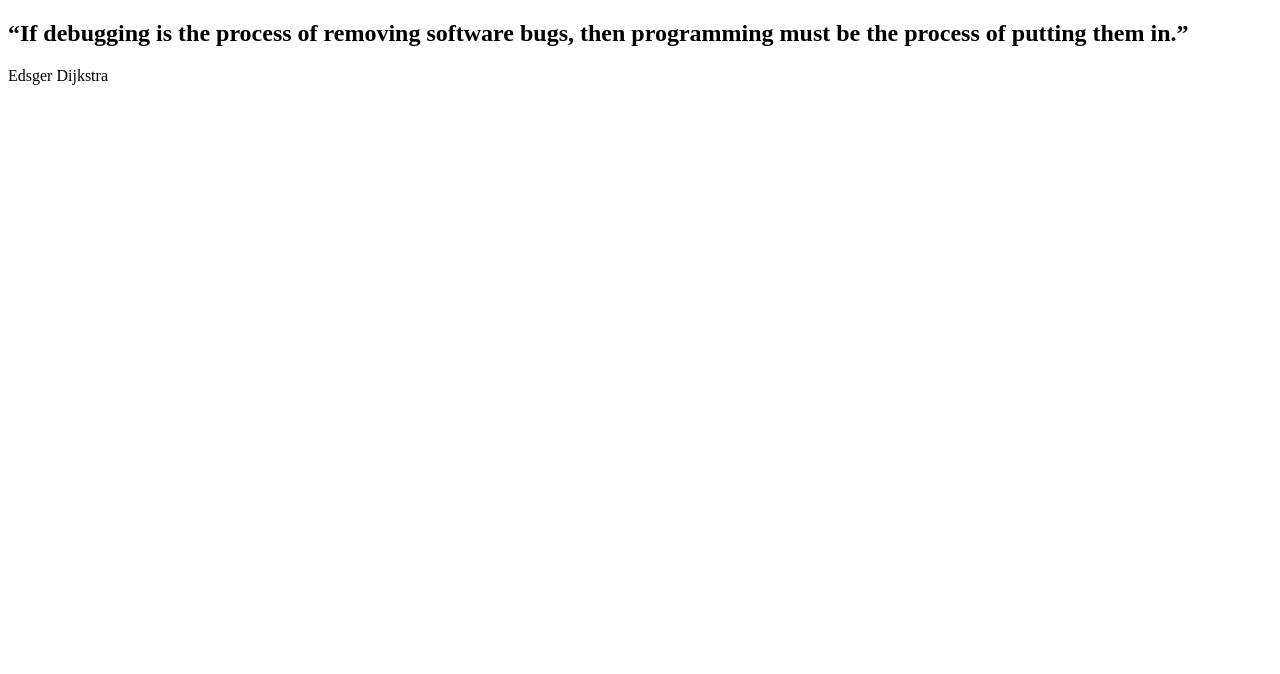
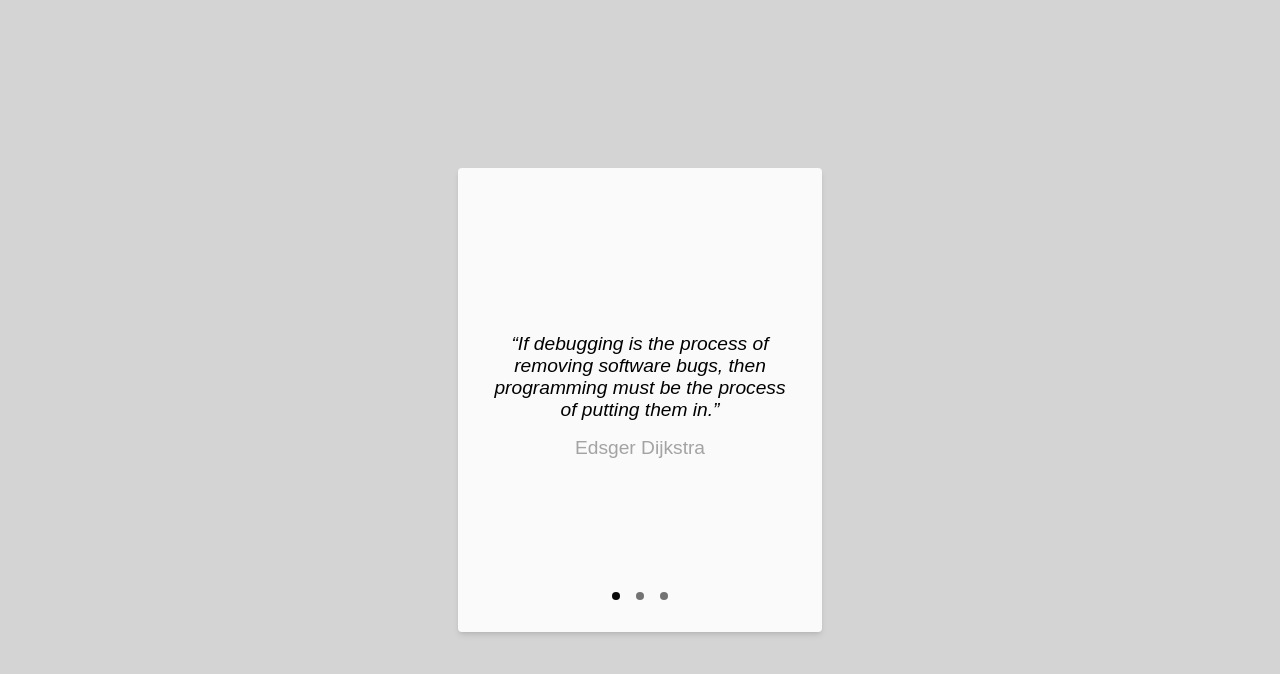
Before and after one commit to i-nywall/fjs25-css--flexbox-excercises, a plain HTML site: page 3. card with pager/index.html in a window 1280 px wide. Drawn offline with Linux system fonts and the light colour scheme.

Commit message:
solve excersice 3

```diff
--- a/3. card with pager/css/style.css
+++ b/3. card with pager/css/style.css
@@ -0,0 +1,62 @@
+* {
+    margin: 0;
+    padding: 0;
+}
+
+body {
+    font-family: sans-serif;
+    font-size: 1.2rem;
+    background-color: #d4d4d4;
+    height: 100dvh;
+    display: flex;
+    justify-content: center;
+    align-items: center;
+}
+
+.card {
+    border-radius: 4px;
+    background-color: #fafafa;
+    display: flex;
+    flex-direction: column;
+    align-items: center;
+    justify-content: center;
+    padding: 2rem;
+    width: 300px;
+    height: 400px;
+    box-shadow:
+        0 4px 6px -1px rgb(0 0 0 / 0.1),
+        0 2px 4px -2px rgb(0 0 0 / 0.1);
+}
+
+.main-content {
+    height: 100%;
+    display: flex;
+    flex-direction: column;
+    align-items: center;
+    justify-content: center;
+    gap: 1rem;
+}
+
+.quote {
+    font-style: italic;
+    text-align: center;
+    font-size: inherit;
+    align-self: flex-end;
+}
+.author {
+    color: #a3a3a3;
+}
+
+footer {
+    display: flex;
+    gap: 1rem;
+}
+
+.pager {
+    padding: 0.25rem;
+    background-color: #737373;
+    border-radius: 9999px;
+}
+.pager.active {
+    background-color: #0a0a0a;
+}
--- a/3. card with pager/index.html
+++ b/3. card with pager/index.html
@@ -9,10 +9,12 @@
 </head>
 <body>
    <article class="card">
-       <h1 class="quote">“If debugging is the process of removing software bugs, then programming must be the process of putting them in.”</h1>
-       <p class="author">Edsger Dijkstra</p>
+       <div class="main-content">
+           <blockquote class="quote">“If debugging is the process of removing software bugs, then programming must be the process of putting them in.”</blockquote>
+           <p class="author">Edsger Dijkstra</p>
+       </div>
        <footer>
-           <a class="pager" href="#" class="active"></a>
+           <a class="pager active" href="#"></a>
            <a class="pager" href="#"></a>
            <a class="pager" href="#"></a>
        </footer>
```
